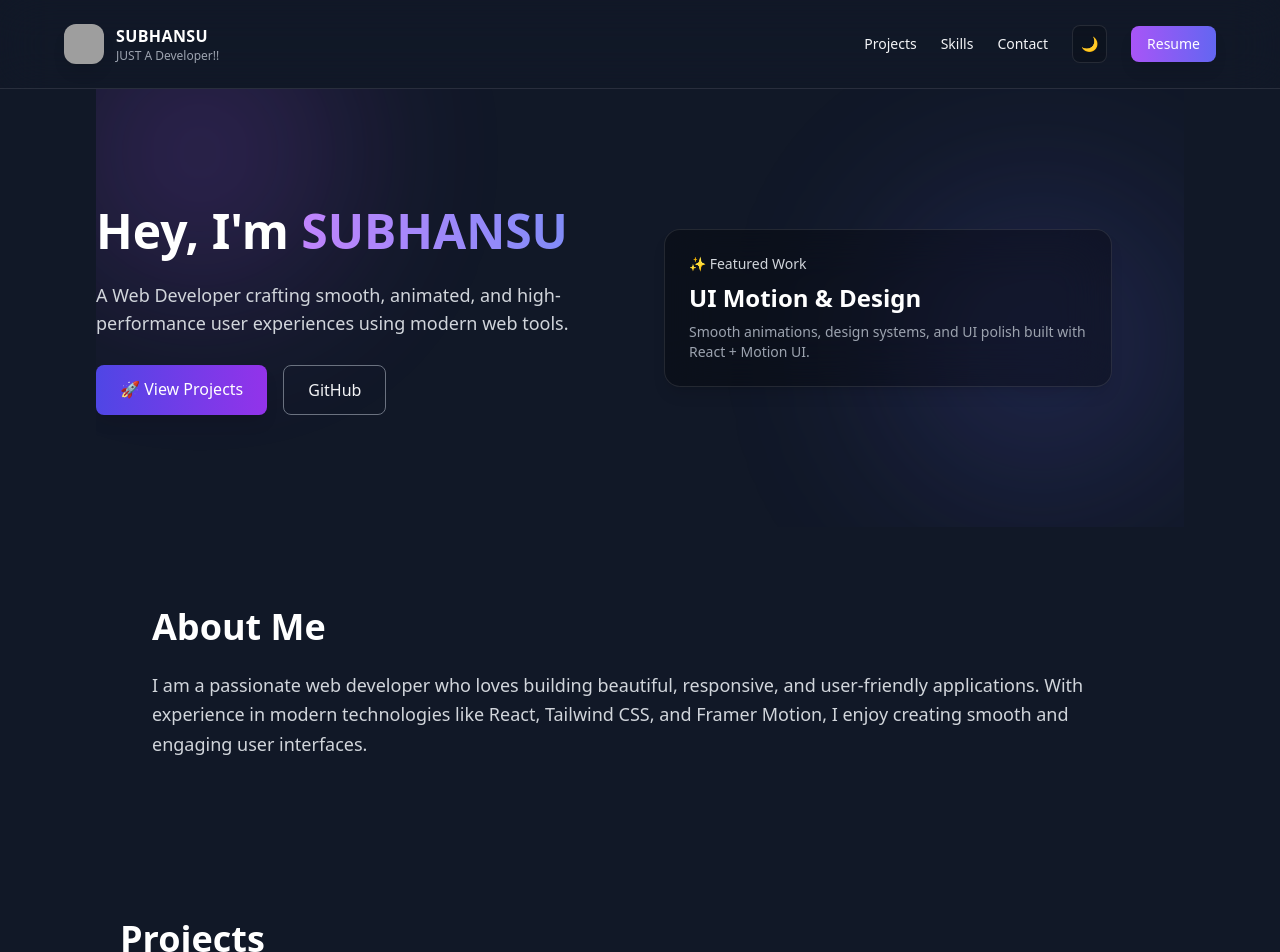
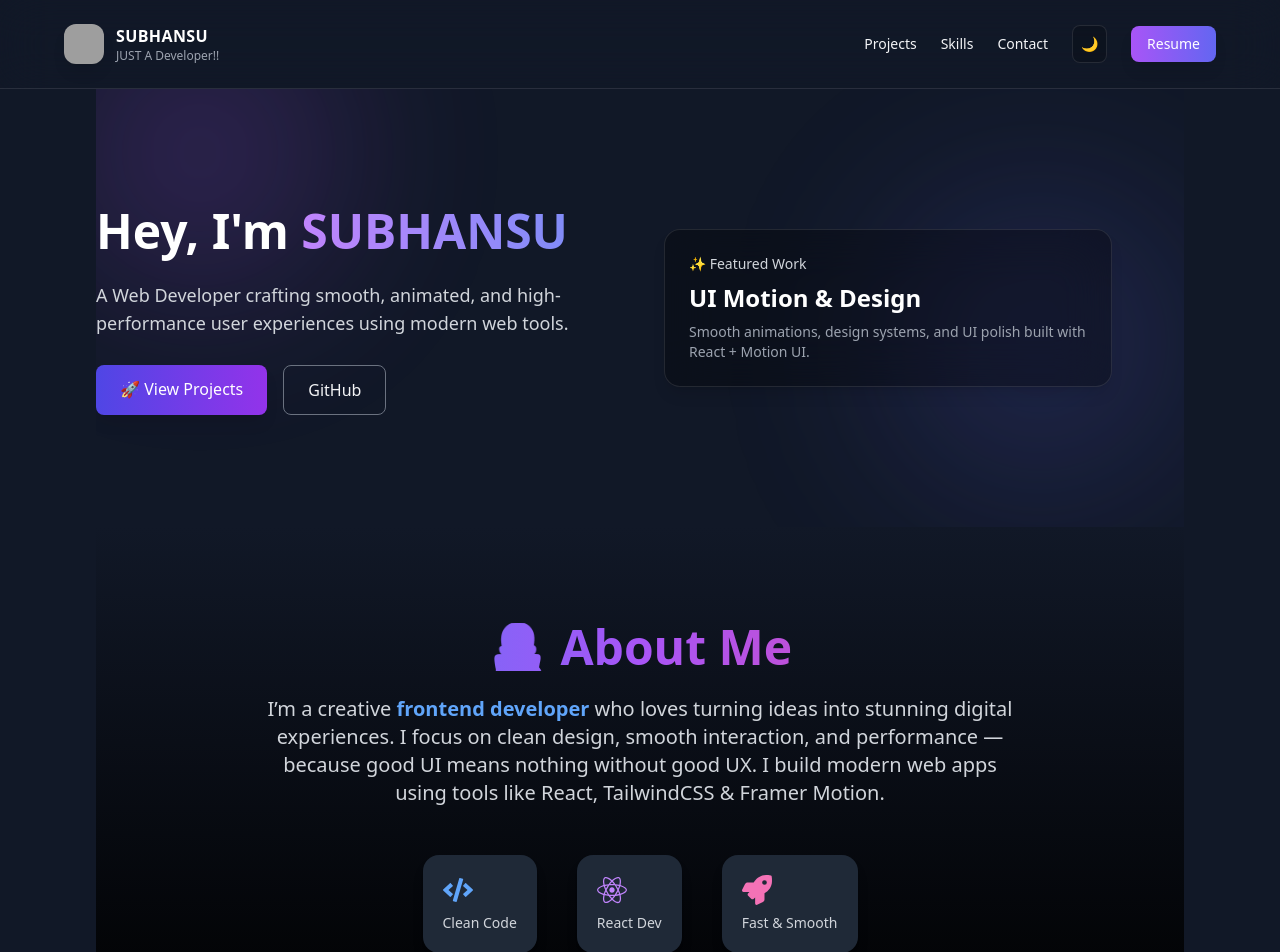
Before and after one commit to zennintoji29-create/PROT2nd, a React (Vite) app in the folder port2-main/port2-main/: page / in a window 1280 px wide. Shown: the top 952 px of the page. Built offline with nearby package versions, Linux system fonts and the light colour scheme; grey boxes are pictures that could not be loaded.

Commit message:
Update About.jsx

```diff
--- a/port2-main/port2-main/src/components/About.jsx
+++ b/port2-main/port2-main/src/components/About.jsx
@@ -1,29 +1,71 @@
 import { motion } from "framer-motion";
+import { FaCode, FaReact, FaRocket } from "react-icons/fa";
 
 export default function About() {
   return (
-    <section id="about" className="py-20 bg-white dark:bg-gray-900">
-      <div className="max-w-5xl mx-auto px-6">
+    <section
+      id="about"
+      className="py-24 bg-gradient-to-b from-gray-50 to-gray-200 dark:from-gray-900 dark:to-black"
+    >
+      <div className="max-w-5xl mx-auto px-6 text-center">
+        {/* Title */}
         <motion.h2
-          initial={{ opacity: 0, y: 30 }}
+          initial={{ opacity: 0, y: 20 }}
           whileInView={{ opacity: 1, y: 0 }}
           transition={{ duration: 0.6 }}
-          className="text-4xl font-bold text-gray-900 dark:text-white mb-6"
+          className="text-5xl font-extrabold mb-6 text-transparent bg-clip-text bg-gradient-to-r from-blue-500 via-purple-500 to-pink-500"
         >
-          About Me
+          👨‍💻 About Me
         </motion.h2>
 
+        {/* Paragraph */}
         <motion.p
           initial={{ opacity: 0 }}
           whileInView={{ opacity: 1 }}
-          transition={{ duration: 0.8, delay: 0.2 }}
-          className="text-lg text-gray-700 dark:text-gray-300 leading-relaxed"
+          transition={{ duration: 0.9 }}
+          className="text-lg md:text-xl text-gray-700 dark:text-gray-300 leading-relaxed max-w-3xl mx-auto"
         >
-          I am a passionate web developer who loves building beautiful,
-          responsive, and user-friendly applications. With experience in modern
-          technologies like React, Tailwind CSS, and Framer Motion, I enjoy
-          creating smooth and engaging user interfaces.
+          I’m a creative{" "}
+          <span className="font-semibold text-blue-500 dark:text-blue-400">
+            frontend developer
+          </span>{" "}
+          who loves turning ideas into stunning digital experiences. I focus on
+          clean design, smooth interaction, and performance — because good UI means
+          nothing without good UX. I build modern web apps using tools like
+          React, TailwindCSS & Framer Motion.
         </motion.p>
+
+        {/* Floating Feature Icons */}
+        <motion.div
+          className="flex items-center justify-center gap-10 mt-12"
+          initial={{ opacity: 0 }}
+          whileInView={{ opacity: 1 }}
+          transition={{ delay: 0.4, duration: 0.8 }}
+        >
+          <motion.div
+            whileHover={{ scale: 1.1 }}
+            className="p-5 rounded-2xl bg-white dark:bg-gray-800 shadow-lg cursor-pointer hover:shadow-blue-500/40 transition-all"
+          >
+            <FaCode className="text-3xl text-blue-600 dark:text-blue-400" />
+            <p className="mt-2 text-sm text-gray-700 dark:text-gray-300">Clean Code</p>
+          </motion.div>
+
+          <motion.div
+            whileHover={{ scale: 1.1 }}
+            className="p-5 rounded-2xl bg-white dark:bg-gray-800 shadow-lg cursor-pointer hover:shadow-purple-500/40 transition-all"
+          >
+            <FaReact className="text-3xl text-purple-600 dark:text-purple-400" />
+            <p className="mt-2 text-sm text-gray-700 dark:text-gray-300">React Dev</p>
+          </motion.div>
+
+          <motion.div
+            whileHover={{ scale: 1.1 }}
+            className="p-5 rounded-2xl bg-white dark:bg-gray-800 shadow-lg cursor-pointer hover:shadow-red-500/40 transition-all"
+          >
+            <FaRocket className="text-3xl text-pink-600 dark:text-pink-400" />
+            <p className="mt-2 text-sm text-gray-700 dark:text-gray-300">Fast & Smooth</p>
+          </motion.div>
+        </motion.div>
       </div>
     </section>
   );
```
